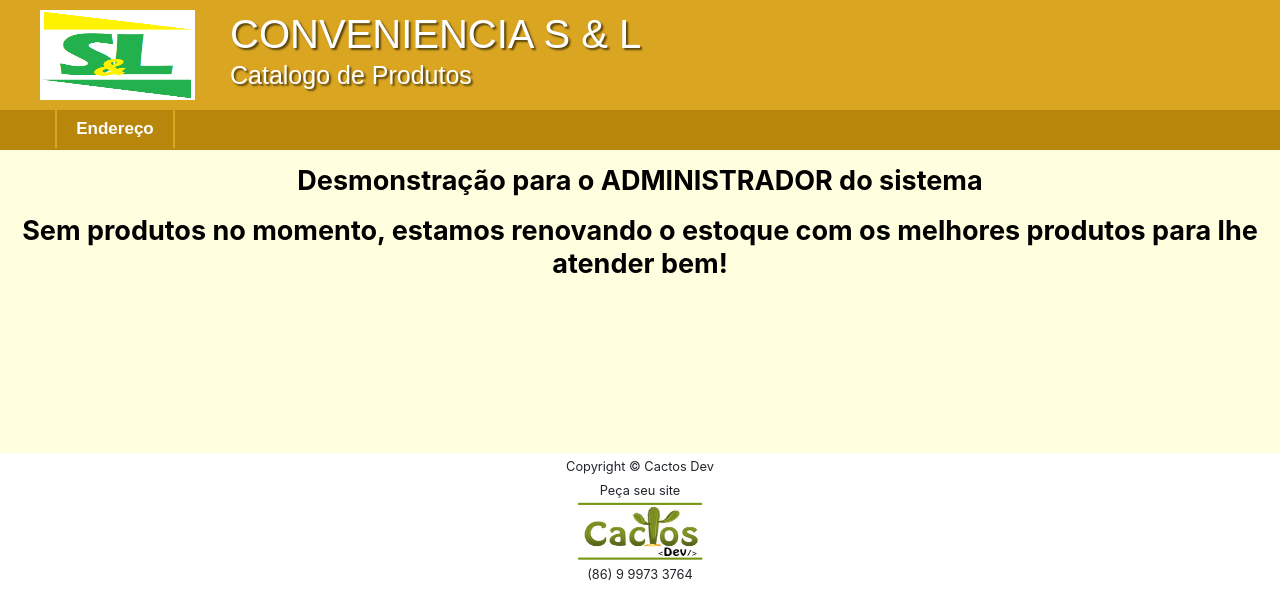
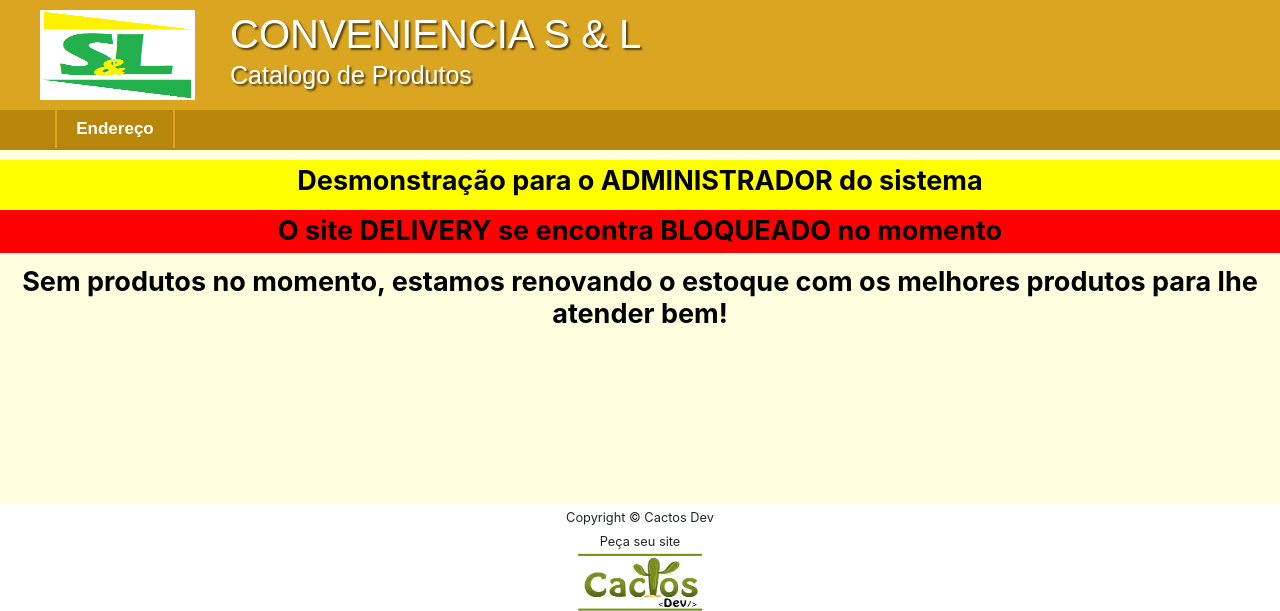
Before and after one commit to paulojecasi/delivery-python-django, a Django app: template sitedelivery/templates/delivery.html in a window 1280 px wide. Shown: the top 611 px of the page. Run offline with Django 3.2, Linux system fonts and the light colour scheme; the template is opened without the code that fills it, so the values that code supplies are empty; the visitor is signed in with stand-in values (Sample User, id 1); some libraries are stand-ins or nearby versions.

Commit message:
atualizacao

```diff
--- a/sitedelivery/static/css/aplication.css
+++ b/sitedelivery/static/css/aplication.css
@@ -729,6 +729,18 @@ div#logo_cabecalho2 img#icone2{
 
 }
 
+.aviso-administrador{
+    background-color: yellow;         /** cor de fundo **/
+}
+
+.aviso-administrador h4#site-lib{
+    background-color: green;         /** cor de fundo **/
+}
+
+.aviso-administrador h4#site-blo{
+    background-color: red;         /** cor de fundo **/
+}
+
 footer{
     height: 100%px ;                    /** altura do bloco **/
     width: 100%px;                       /** largura **/
--- a/sitedelivery/templates/delivery.html
+++ b/sitedelivery/templates/delivery.html
@@ -7,9 +7,16 @@
           <!-- quando for smartfone pega 12 coluna, se nao, pega 12 -->
         <div class = "tela-itens col-md-12 col-xs-12">
 
-          {% if user.is_authenticated %}
-            <h4> Desmonstração para o ADMINISTRADOR do sistema </h4>
-          {% endif %}
+          <div class = "aviso-administrador">
+            {% if user.is_authenticated %}
+              <h4> Desmonstração para o ADMINISTRADOR do sistema  </h4>
+              {% if Libera_delivery %}
+                  <h4 id="site-lib"> O site DELIVERY se encontra LIBERADO no momento </h4>
+              {% else %}
+                  <h4 id="site-blo"> O site DELIVERY se encontra BLOQUEADO no momento </h4>
+              {% endif %}
+            {% endif %}
+          </div>
 
           {% if ProdutosDoSite %}
               <h4> Faça seu pedido, Boas compras! </h4>
```
Also changed, not shown: sitedelivery/templates/catalogo.html (+11 -3 lines).
